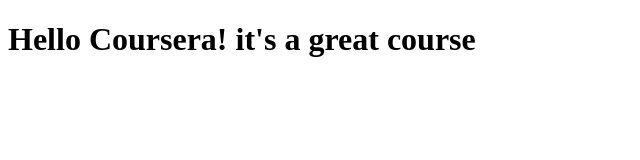
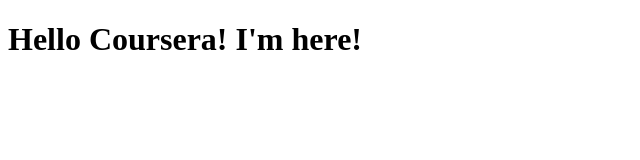
Before and after one commit to m1ewi5/coursera-test, a plain HTML site: page site/index.html in a window 1280 px wide. Shown: the whole page, without its empty margins (0-640 px from the left). Drawn offline with Linux system fonts and the light colour scheme.

Commit message:
changed body text - learning to use git

```diff
--- a/site/index.html
+++ b/site/index.html
@@ -4,6 +4,6 @@
 	<title>Hello Coursera!</title>
 </head>
 <body>
-<h1>Hello Coursera! it's a great course</h1>
+<h1>Hello Coursera! I'm here!</h1>
 </body>
 </html>
```
